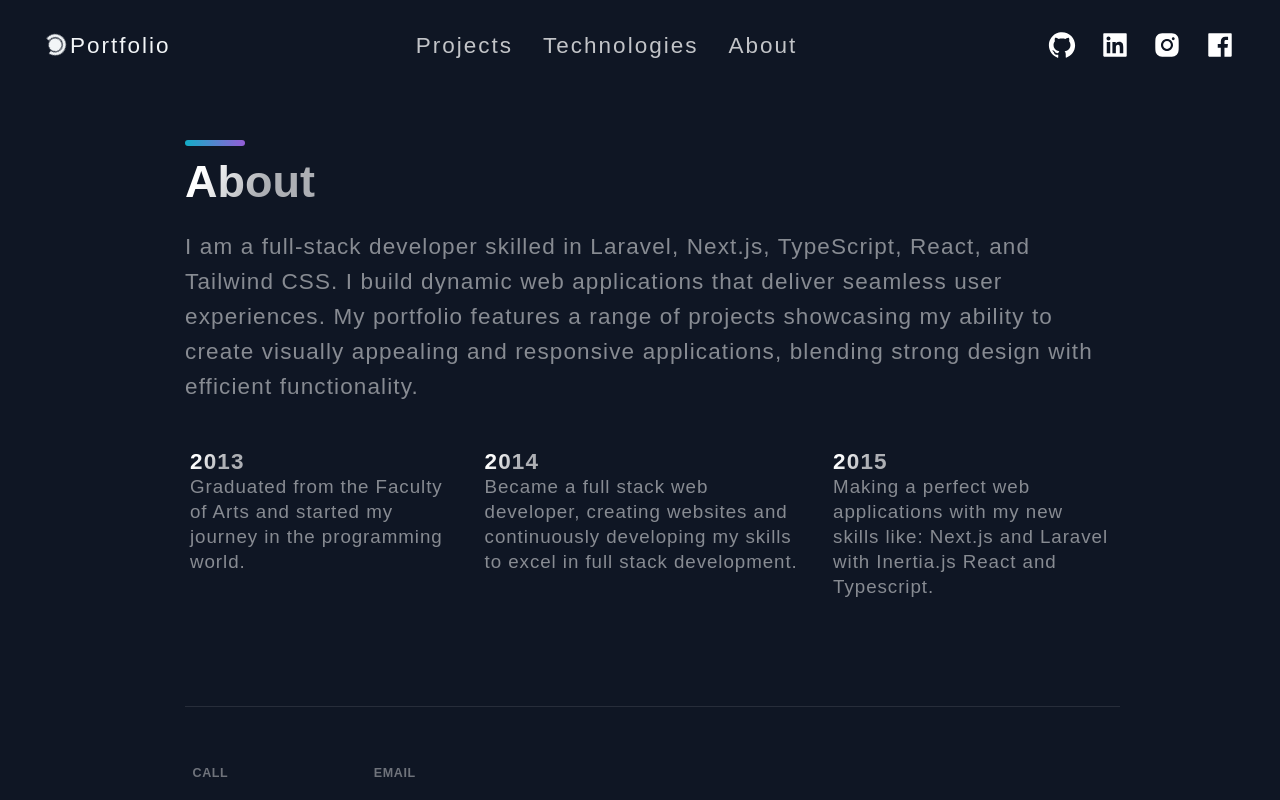
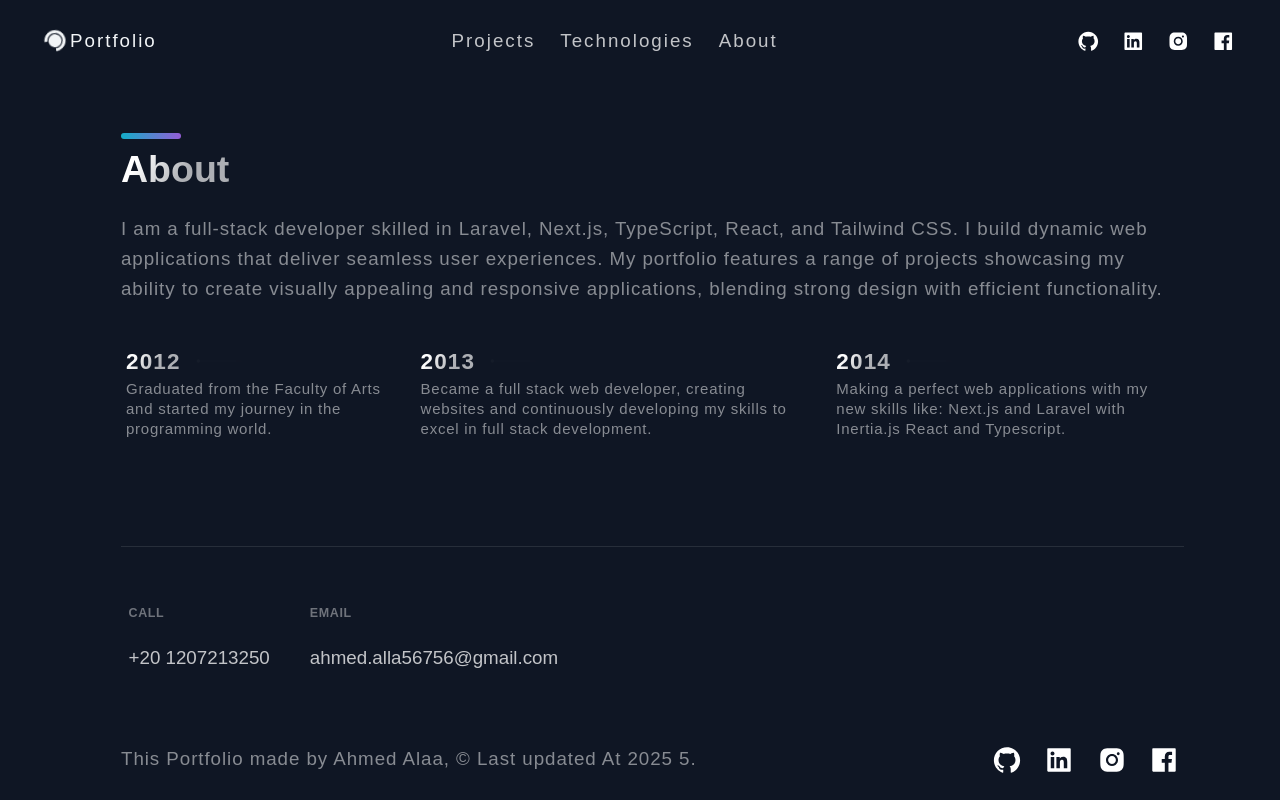
Before and after one commit to Ahmedalla1144/new-portfolio, a Next.js app: page /about in a window 1280 px wide. Shown: the top 800 px of the page. Built offline with nearby package versions, Linux system fonts and the light colour scheme.

Commit message:
editing some styles at all sections such header, hero, about, acomplished, projects and technologies.

```diff
--- a/src/app/components/About/About.tsx
+++ b/src/app/components/About/About.tsx
@@ -22,7 +22,7 @@
   ];
   return (
     <Section title="About">
-      <p className="text-2xl lg:text-4xl tracking-wider text-[#FFFFFF80] font-light leading-9 lg:leading-[35px] pt-10 pb-5">
+      <p className="text-2xl lg:text-3xl tracking-wider text-[#FFFFFF80] font-light leading-9 lg:leading-[30px] pt-10 pb-5">
         I am a full-stack developer skilled in Laravel, Next.js, TypeScript,
         React, and Tailwind CSS. I build dynamic web applications that deliver
         seamless user experiences. My portfolio features a range of projects
@@ -75,7 +75,7 @@
                   </defs>
                 </svg>
               </div>
-              <p className="text-[#FFFFFF80] text-xl lg:text-3xl tracking-wider leading-10 lg:leading-10">
+              <p className="text-[#FFFFFF80] text-xl lg:text-2xl tracking-wider leading-10 lg:leading-8 pt-2">
                 {accomplishment}
               </p>
             </div>
--- a/src/app/components/Header/Header.tsx
+++ b/src/app/components/Header/Header.tsx
@@ -5,7 +5,7 @@
 
 export default function Header() {
   return (
-    <header className="flex flex-wrap justify-between items-center px-5 py-5 lg:px-16 lg:py-10 text-3xl lg:text-4xl -tracking-[-0.2rem]">
+    <header className="flex flex-wrap justify-between items-center px-5 py-5 lg:px-16 lg:py-10 text-2xl lg:text-3xl -tracking-[-0.2rem]">
       <Link
         href="/"
         className="flex justify-center items-center hover:cursor-pointer order-1"
@@ -13,7 +13,7 @@
         <DiCssdeck className="lg:text-5xl text-4xl animate-spin" />
         <h1>Portfolio</h1>
       </Link>
-      <div className="flex gap-4 text-2xl  lg:gap-12 lg:text-4xl leading-8 text-[#ffffffbf] order-3 md:order-2 m-auto md:pt-0 pt-5 px-0 md:px-0 ss:px-32 xs:px-56 ">
+      <div className="flex gap-4 text-2xl  lg:gap-10 lg:text-3xl leading-8 text-[#ffffffbf] order-3 md:order-2 m-auto md:pt-0 pt-5 px-0 md:px-0 ss:px-32 xs:px-56 ">
         <Link className={styles?.link} href="projects">
           Projects
         </Link>
@@ -24,7 +24,7 @@
           About
         </Link>
       </div>
-      <div className="flex lg:gap-5 lg:text-5xl text-4xl order-2 md:order-3 justify-center items-center">
+      <div className="flex lg:gap-5 lg:text-4xl text-3xl order-2 md:order-3 justify-center items-center">
         <Social />
       </div>
     </header>
--- a/src/app/components/Hero/Hero.tsx
+++ b/src/app/components/Hero/Hero.tsx
@@ -2,6 +2,7 @@
 import React, { useEffect, useRef } from "react";
 import BgAnimation from "./BgAnimation";
 import Typed from "typed.js";
+import { MdOutlineFileDownload } from "react-icons/md";
 
 export default function Hero() {
   const el = useRef<HTMLSpanElement | null>(null);
@@ -19,7 +20,7 @@
     });
   });
   return (
-    <div className="relative w-3/4  md:h-[80vh] pt-10 m-auto ">
+    <div className="relative w-3/4  md:h-[50vh] pt-10 m-auto lg:h-screen">
       <div className="lg:py-10 lg:pl-10 lg:pe-[25%] max-w-max">
         <h2 className="font-bold text-5xl leading-[35px] lg:leading-[60px] lg:text-7xl text-transparent bg-clip-text bg-gradient-title">
           Welcome <span ref={el}></span>
@@ -31,13 +32,14 @@
           awe-inspiring creations.
         </p>
 
-        <button className="border-none rounded-[50px] px-14 py-4 lg:px-32 lg:py-8 text-[#fff] flex top-0 left-0 bg-gradient transition-all duration-700 ease-in">
+        <button className="border-none rounded-[50px] px-14 py-4 lg:px-20 lg:py-8 text-[#fff] flex top-0 left-0 bg-gradient transition-all duration-700 ease-in">
           <a
-            className="lg:text-4xl text-2xl font-semibold"
+            className="lg:text-3xl text-2xl font-semibold flex justify-center items-center gap-2"
             href="https://drive.google.com/u/0/uc?id=1bZQ_iL7feMC5Ldmw3ukWuMME4BOjTDls&export=download"
             download
           >
-            Download CV
+            <MdOutlineFileDownload className="text-4xl animate-bounce" />
+            <span>Download CV</span>
           </a>
         </button>
       </div>
--- a/src/app/components/Projects/displayedProjects.tsx
+++ b/src/app/components/Projects/displayedProjects.tsx
@@ -3,12 +3,14 @@
 import Section from "../Section/Section";
 import { useState } from "react";
 import Loading from "@/app/loading";
+import { AiFillGithub, AiOutlineDeliveredProcedure } from "react-icons/ai";
+import { FaArrowUpFromBracket } from "react-icons/fa6";
 
 interface DisplayedProjects {
   projects: Project[];
 }
 export default function DisplayedProjects({ projects }: DisplayedProjects) {
-  const [displayedProjects, setDisplayedProjects] = useState(2);
+  const [displayedProjects, setDisplayedProjects] = useState(3);
   const [loading, setLoading] = useState(false);
 
   const handleShowMore = () => {
@@ -20,12 +22,13 @@
   };
   return (
     <Section title="Projects">
-      <div className="grid grid-col-1 lg:grid-cols-2 place-items-center gap-20 py-10">
+      <div className="grid grid-col-1 lg:grid-cols-3 place-items-center gap-20 py-10">
         {projects.slice(0, displayedProjects).map((project) => (
           <div
             key={project.id}
-            className="rounded-2xl shadow-lg shadow-[#504E4E] w-full max-w-[400px] md:w-[400px] flex flex-col gap-1"
+            className="rounded-2xl shadow-lg shadow-[#504E4E] w-full max-w-[400px] md:w-[400px] flex flex-col gap-1 h-full justify-between"
           >
+            <div className="flex flex-col gap-3">
               <Image
                 src={project.image}
                 alt={project.title}
@@ -33,20 +36,21 @@
                 height={200}
                 priority={true}
                 onClick={() => window.open(project.visit, "_blank")}
-              className="m-auto cursor-pointer rounded-2xl p-1"
+                className="cursor-pointer rounded-t-2xl"
               />
-            <div className="flex flex-col gap-1">
               <div className="text-center w-full">
                 <h3 className="font-medium tracking-widest text-[#9CC9E3] text-5xl py-2 px-1">
                   {project.title}
                 </h3>
                 <hr className="w-[60px] h-[3px] mx-auto my-[20px] bg-[#D0BB57]" />
               </div>
+            </div>
+            <div className="flex flex-col gap-1">
               <p className="w-full px-4 lg:px-12 text-[#E4E6E7] leading-10 text-justify">
                 {project.description}
               </p>
               <div className="text-center">
-                <div className="w-full">Stack</div>
+                <div className="w-full animate-pulse">Stack</div>
                 <ul
                   className={`flex flex-wrap p-8 ${
                     project.tags.length > 4
@@ -61,26 +65,28 @@
                   ))}
                 </ul>
               </div>
-              <ul className="list-none flex justify-around p-0 my-10">
+              <ul className="list-none flex justify-around p-0 my-10 items-center">
                 <li>
                   <a
                     href={project.source}
-                    className="text-[#D8BFBF] text-2xl py-4 px-6 bg-[#6B3030] rounded-2xl transition-all duration-500 hover:bg-[#771d1d]"
+                    className="text-[#e0dede] text-2xl py-4 px-6 bg-transparent border-gray-600 border-[0.1px] rounded-2xl transition-all duration-500 hover:bg-gray-800 hover:border-none flex justify-center items-center gap-2"
                     target="_blank"
                     rel="noopener noreferrer"
                   >
-                    Source
+                    <AiFillGithub />
+                    <span>Source</span>
                   </a>
                 </li>
 
                 <li>
                   <a
                     href={project.visit}
-                    className="text-[#D8BFBF] text-2xl py-4 px-6 bg-[#6B3030] rounded-2xl transition-all duration-500 hover:bg-[#771d1d]"
+                    className="text-[#D8BFBF] text-2xl py-4 px-6 bg-[#6B3030] rounded-2xl transition-all duration-500 hover:bg-[#771d1d] flex justify-center items-center gap-2"
                     target="_blank"
                     rel="noopener noreferrer"
                   >
-                    Live Demo
+                    <FaArrowUpFromBracket />
+                    <span>Live Demo</span>
                   </a>
                 </li>
               </ul>
--- a/src/app/components/Section/Section.tsx
+++ b/src/app/components/Section/Section.tsx
@@ -8,11 +8,11 @@
   title?: string;
 }>) {
   return (
-    <section className="m-auto w-3/4 lg:pl-10 lg:my-20 mt-0">
+    <section className="m-auto w-[85%] lg:pl-10 lg:my-20 mt-0">
       {title && (
         <>
           <Charset />
-          <h2 className="text-5xl lg:text-7xl bg-gradient-title bg-clip-text text-transparent font-semibold max-w-max">
+          <h2 className="text-4xl lg:text-6xl bg-gradient-title bg-clip-text text-transparent font-semibold max-w-max">
             {title}
           </h2>
         </>
--- a/src/app/components/Technologies/Technologies.tsx
+++ b/src/app/components/Technologies/Technologies.tsx
@@ -4,19 +4,19 @@
 export default function Technologies() {
   return (
     <Section title="Technologies">
-      <p className=" text-3xl lg:text-4xl leading-normal font-thin py-10 text-[#FFFFFF80] tracking-widest">
+      <p className=" text-2xl lg:text-3xl leading-normal font-thin py-10 text-[#FFFFFF80] tracking-widest">
       I have worked with a range technologies in the web development world From
         Back-end To Design
       </p>
       <ul className="flex flex-wrap gap-10 justify-between items-center pt-10 w-4/5 pb-10">
         {technologies.map((technology, id) => (
           <li className="text-5xl flex lg:flex-col gap-4" key={id}>
-            <p className="animate-bounce">{technology.icon}</p>
+            <p className="animate-bounce" style={{ animationDelay: `${id * 300}ms` }}>{technology.icon}</p>
             <div className="flex flex-col gap-5">
               <h4 className="text-4xl lg:text-5xl font-semibold tracking-wider">
                 {technology.title}
               </h4>
-              <p className="text-2xl lg:text-3xl font-thin leading-10 tracking-wide text-[#FFFFFF80]">
+              <p className="text-xl lg:text-2xl font-thin leading-10 tracking-wider text-[#FFFFFF80]">
                 Experience with <br />
                 {technology.description}
               </p>
--- a/tailwind.config.ts
+++ b/tailwind.config.ts
@@ -1,3 +1,4 @@
+import { transform } from "next/dist/build/swc";
 import type { Config } from "tailwindcss";
 
 const config: Config = {
@@ -17,12 +18,20 @@
           "linear-gradient(121.57deg, rgb(255, 255, 255) 17.77%, rgba(255, 255, 255, 0.66) 60.15%);",
       },
       animation: {
-        "custom-ping": "custom-ping 2s infinite",
+        "custom-ping": "custom-ping 3s infinite",
       },
       keyframes: {
         "custom-ping": {
-          "75%, 100%": {
-            transform: "scale(1.5)",
+          "100%": {
+            transform: "scale(1) translateX(-30px)",
+            opacity: "0",
+          },
+          "50%": {
+            transform: "scale(1) translateX(-30px)",
+            opacity: "1",
+          },
+          "0%": {
+            transform: "scale(0) translateX(0px)",
             opacity: "0",
           },
         },
```
Lines whose indentation alone changed are shown as unchanged.
